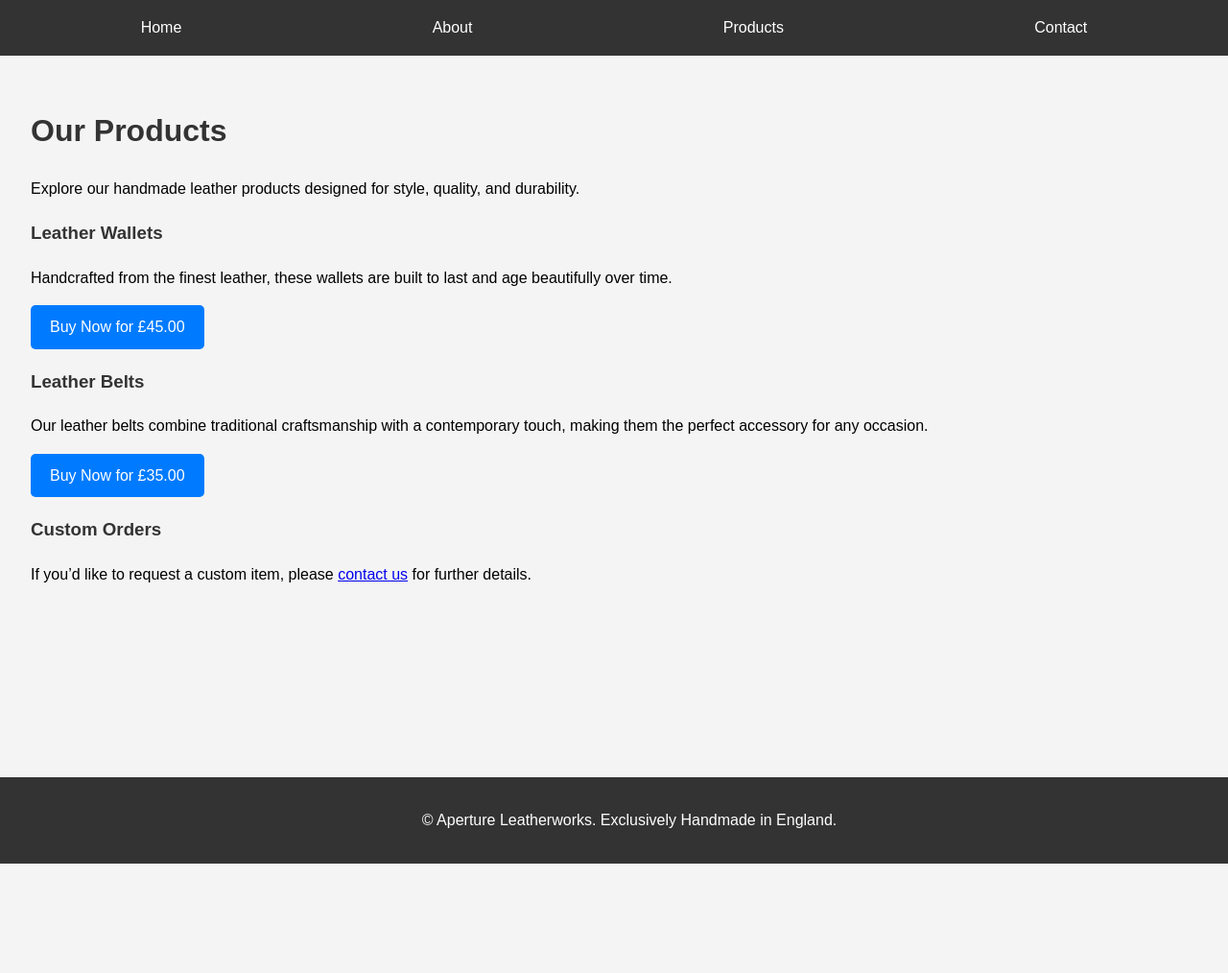
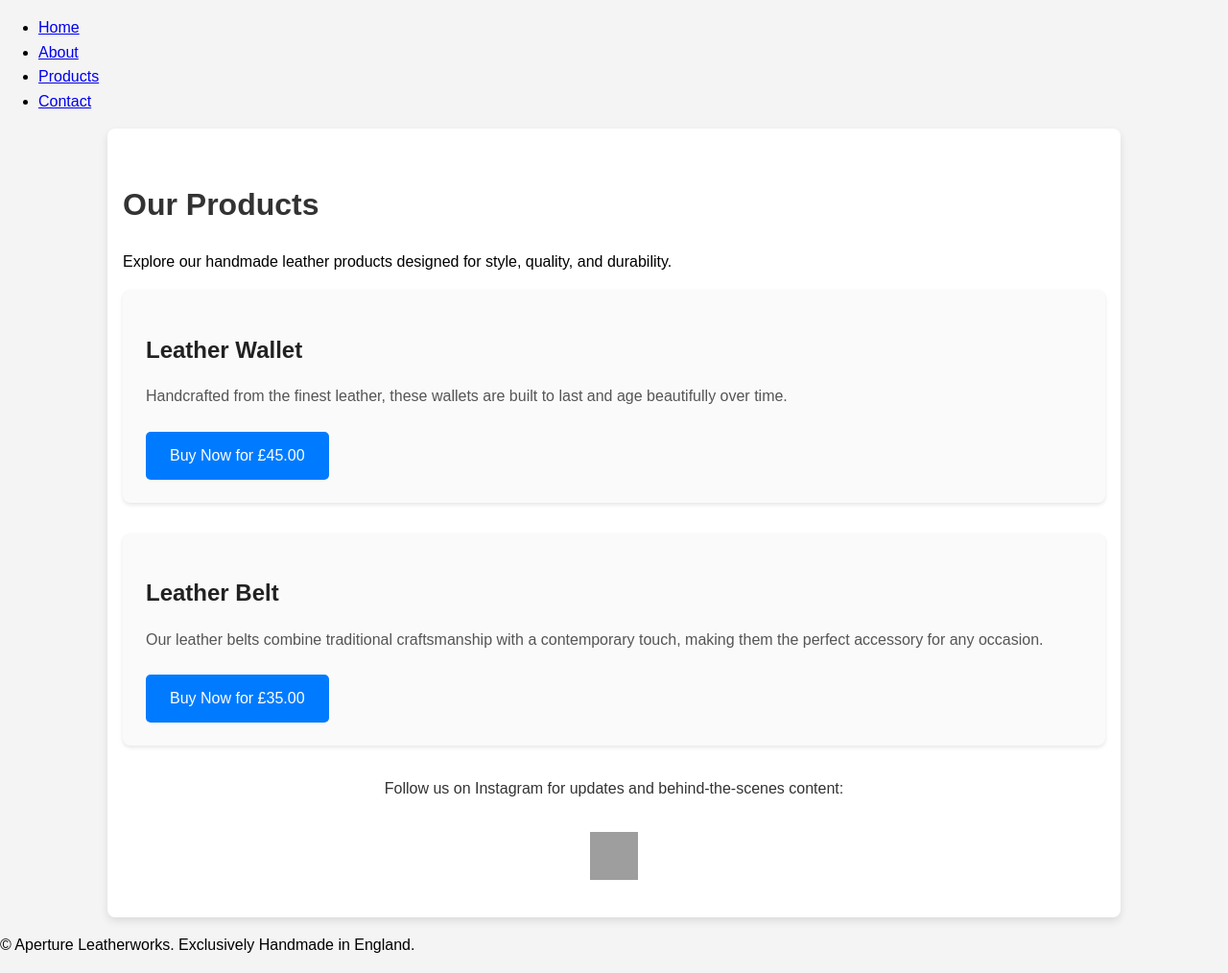
Before and after one commit to ApertureLeatherworks/aperture-leatherworks, a Jekyll site: the page built from products.md, in a window 1280 px wide. Shown: the whole page at 96% size. Built offline with Jekyll 4.4.1, drawn with Linux system fonts in a browser that asks for light colours; before the commit the page ends 900 px from its top, so only the background shows below that; grey boxes are pictures that could not be loaded.

Commit message:
new layout

```diff
--- a/assets/css/style.css
+++ b/assets/css/style.css
@@ -1,4 +1,4 @@
-/* General body and layout */
+/* General Body and Layout */
 body {
   font-family: Arial, sans-serif;
   line-height: 1.6;
@@ -7,67 +7,46 @@ body {
   background-color: #f4f4f4;
 }
 
-header {
-  background-color: #333;
-  padding: 1rem;
-}
-
-header nav ul {
-  list-style: none;
-  display: flex;
-  justify-content: space-around;
-  margin: 0;
-  padding: 0;
-}
-
-header nav ul li {
-  margin: 0;
-}
-
-header nav ul li a {
-  color: #fff;
-  text-decoration: none;
-  padding: 10px 20px;
-}
-
-header nav ul li a:hover {
-  background-color: #575757;
-}
-
-/* Page content */
-main {
-  padding: 2rem;
-}
-
 h1, h2, h3 {
   color: #333;
 }
 
-footer {
-  background-color: #333;
-  color: #fff;
-  text-align: center;
-  padding: 1rem;
-  position: fixed;
-  width: 100%;
-  bottom: 0;
+/* Product Container */
+.product-container {
+  width: 80%;  /* Limit the width to 80% of the screen */
+  max-width: 1200px; /* Set a maximum width */
+  margin: 0 auto; /* Center content */
+  padding: 2rem 1rem;
+  background-color: #fff;
+  box-shadow: 0 4px 8px rgba(0, 0, 0, 0.1);
+  border-radius: 8px;
 }
 
-footer p a {
-  color: #fff;
-  text-decoration: none;
+/* Product Items */
+.product-item {
+  margin-bottom: 2rem;
+  padding: 1.5rem;
+  background-color: #fafafa;
+  border-radius: 8px;
+  box-shadow: 0 2px 4px rgba(0, 0, 0, 0.1);
 }
 
-footer p a:hover {
-  text-decoration: underline;
+.product-item h2 {
+  color: #222;
+  margin-bottom: 1rem;
 }
 
-/* Custom style for Stripe buttons */
+.product-item p {
+  color: #555;
+  font-size: 1rem;
+  margin-bottom: 1.5rem;
+}
+
 .stripe-checkout-button {
   display: inline-block;
-  background-color: #007bff; /* Change to your preferred color */
+  background-color: #007bff; /* Button color */
   color: #fff;
-  padding: 10px 20px;
+  padding: 12px 25px;
   font-size: 16px;
   text-decoration: none;
   border-radius: 5px;
@@ -76,9 +55,48 @@ footer p a:hover {
 }
 
 .stripe-checkout-button:hover {
-  background-color: #0056b3; /* Darker blue on hover */
+  background-color: #0056b3;
 }
 
 .stripe-checkout-button:focus {
   outline: none;
 }
+
+/* Instagram Section */
+.instagram-link {
+  text-align: center;
+  margin-top: 2rem;
+}
+
+.instagram-link p {
+  font-size: 1rem;
+  color: #333;
+  margin-bottom: 1rem;
+}
+
+.instagram-icon {
+  width: 50px;
+  height: 50px;
+  margin-top: 1rem;
+  transition: transform 0.3s ease;
+}
+
+.instagram-icon:hover {
+  transform: scale(1.1);
+}
+
+/* Responsive Design */
+@media (max-width: 768px) {
+  .product-container {
+    width: 95%;
+    padding: 1rem;
+  }
+
+  .product-item {
+    padding: 1rem;
+  }
+
+  .stripe-checkout-button {
+    padding: 10px 20px;
+  }
+}
--- a/products.md
+++ b/products.md
@@ -3,24 +3,32 @@ layout: default
 title: Products
 ---
 
-# Our Products
-Explore our handmade leather products designed for style, quality, and durability.
+<div class="product-container">
+  <h1>Our Products</h1>
+  <p>Explore our handmade leather products designed for style, quality, and durability.</p>
 
-### Leather Wallets
-Handcrafted from the finest leather, these wallets are built to last and age beautifully over time.
+  <div class="product-item">
+    <h2>Leather Wallet</h2>
+    <p>Handcrafted from the finest leather, these wallets are built to last and age beautifully over time.</p>
+    <!-- Stripe Buy Button for Leather Wallet -->
+    <a href="https://buy.stripe.com/test_7sI4jcbWA9xy8xO8ww" class="stripe-checkout-button">
+      Buy Now for £45.00
+    </a>
+  </div>
 
-<!-- Stripe Buy Button for Leather Wallet -->
-<a href="https://buy.stripe.com/test_7sI4jcbWA9xy8xO8ww" class="stripe-checkout-button">
-  Buy Now for £45.00
-</a>
+  <div class="product-item">
+    <h2>Leather Belt</h2>
+    <p>Our leather belts combine traditional craftsmanship with a contemporary touch, making them the perfect accessory for any occasion.</p>
+    <!-- Stripe Buy Button for Leather Belt -->
+    <a href="https://buy.stripe.com/your-belt-checkout-link" class="stripe-checkout-button">
+      Buy Now for £35.00
+    </a>
+  </div>
 
-### Leather Belts
-Our leather belts combine traditional craftsmanship with a contemporary touch, making them the perfect accessory for any occasion.
-
-<!-- Stripe Buy Button for Leather Belt -->
-<a href="https://buy.stripe.com/your-belt-checkout-link" class="stripe-checkout-button">
-  Buy Now for £35.00
-</a>
-
-### Custom Orders
-If you'd like to request a custom item, please [contact us]({{ site.baseurl }}/contact) for further details.
+  <div class="instagram-link">
+    <p>Follow us on Instagram for updates and behind-the-scenes content:</p>
+    <a href="https://www.instagram.com/apertureleatherworks/" target="_blank">
+      <img src="https://upload.wikimedia.org/wikipedia/commons/thumb/e/ec/Instagram_logo_2016.svg/600px-Instagram_logo_2016.svg.png" alt="Instagram" class="instagram-icon">
+    </a>
+  </div>
+</div>
```
